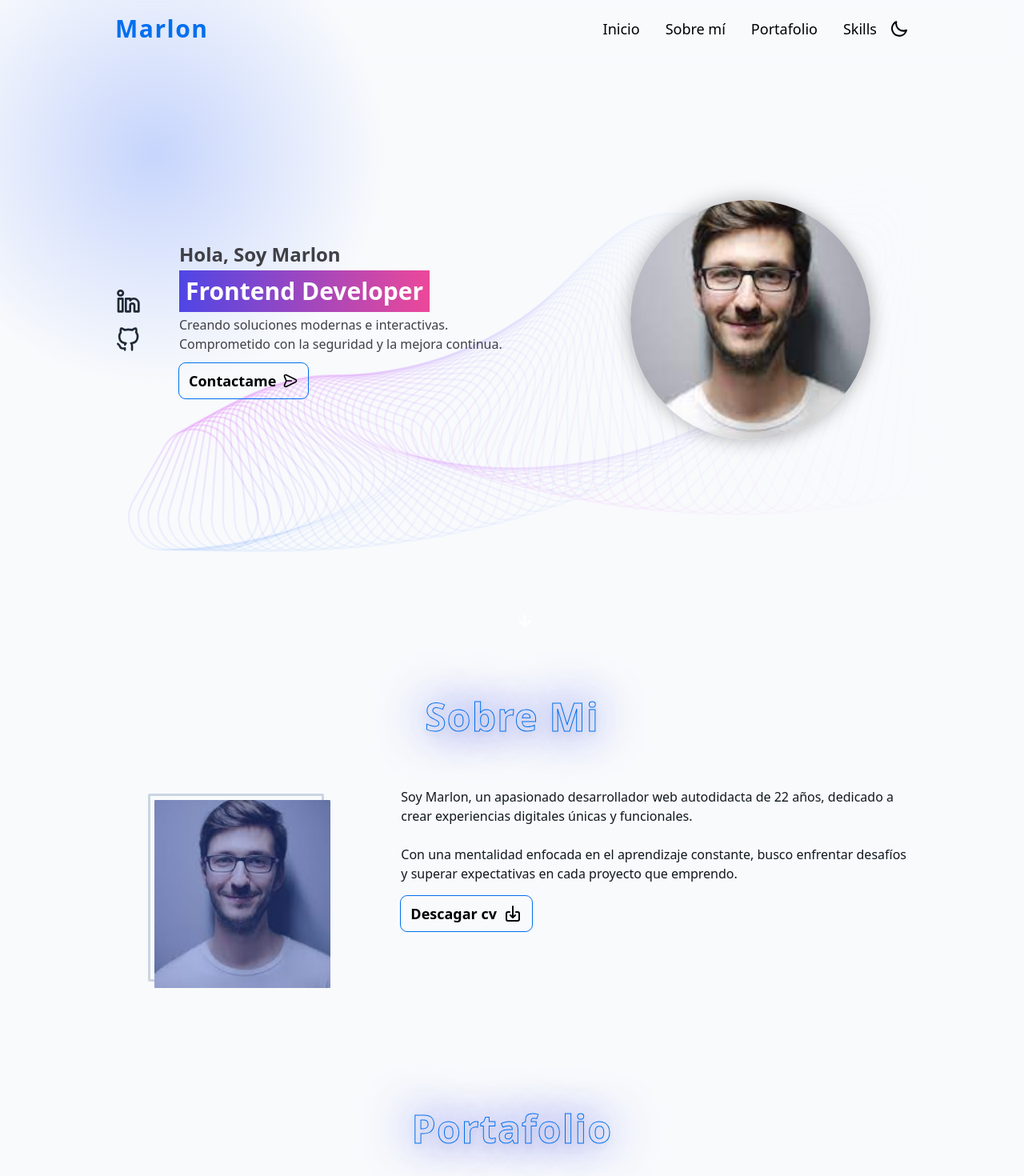
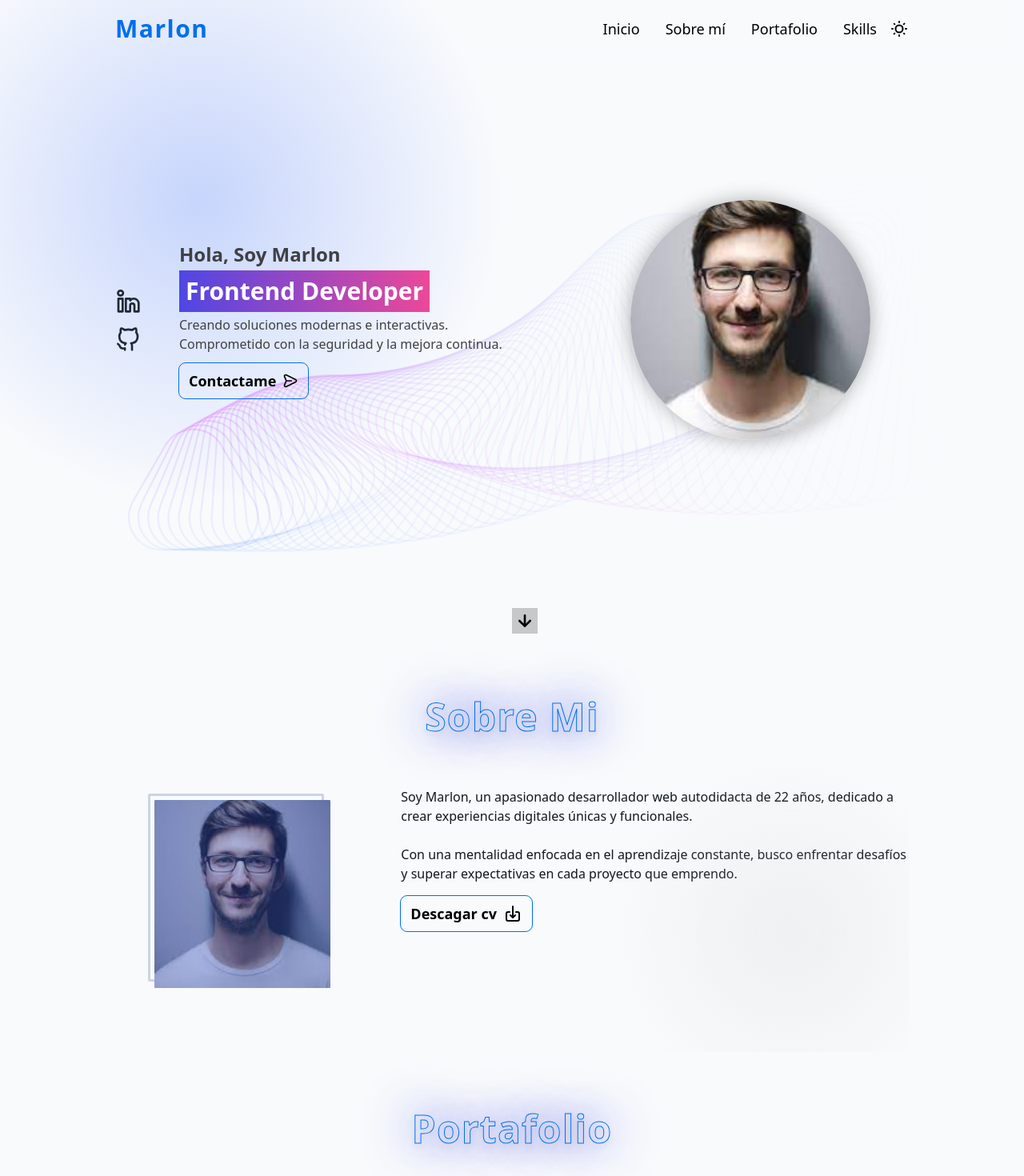
Before and after one commit to M-Suyuc/portafolio, a React (Vite) app: page / in a window 1280 px wide. Shown: the top 1470 px of the page at 80% size. Built offline with nearby package versions, Linux system fonts and the light colour scheme.

Commit message:
change styles

```diff
--- a/src/App.jsx
+++ b/src/App.jsx
@@ -30,7 +30,7 @@ function App() {
   return (
     <>
       <header
-        className={`fixed bottom-0 left-0 z-40 w-full gap-x-4 bg-white md:bottom-[initial] md:top-0  ${
+        className={`fixed bottom-0 left-0 z-40 w-full gap-x-4 md:bottom-[initial] md:top-0  ${
           isVisible
             ? "dark:bg-black md:bg-white md:dark:text-white"
             : "border-t border-solid border-white/10 dark:bg-black dark:text-slate-200 md:border-none md:bg-opacity-0 md:backdrop-blur-[4px] md:dark:bg-transparent "
@@ -41,7 +41,7 @@ function App() {
       </header>
       <main className="relative w-full overflow-hidden bg-slate-50 dark:bg-black">
         {/* circulo azul del inicio */}
-        <div className="absolute left-0 top-0 z-0 h-96 w-96 scale-150 rounded-full bg-blue-gradient-radial opacity-20" />
+        <div className="absolute left-0 top-0 z-0 h-[500px] w-[500px] scale-150 rounded-full bg-blue-gradient-radial opacity-20" />
 
         <div
           style={{ backgroundImage: `url(${pattern})` }}
--- a/src/componets/AboutMe.jsx
+++ b/src/componets/AboutMe.jsx
@@ -3,7 +3,10 @@ import profile from "../assets/img-profile.jpg";
 
 function AboutMe() {
   return (
-    <section id="about" className="relative pb-16 pt-8 md:pt-[4.5rem]">
+    <section
+      id="about"
+      className="relative overflow-hidden pb-16 pt-8 md:pt-[4.5rem]"
+    >
       <h3 className="title-section">Sobre Mi</h3>
       <div className="grid-cols-[.5fr 3fr] grid justify-center gap-4  md:grid-cols-[1fr,2fr] md:gap-10">
         <div className="order-1 flex flex-col gap-4">
@@ -30,6 +33,7 @@ function AboutMe() {
           <div className="content[''] absolute inset-0 -left-2 -top-2 z-10 h-[100%] w-[100%] rounded-sm border-[3px] border-slate-300 dark:border-[#006fee]" />
         </div>
       </div>
+      <div className="bg-green-gradient-radial absolute bottom-0 right-0 z-0 h-[300px] w-[300px] scale-150 rounded-full opacity-20 -hue-rotate-30" />
     </section>
   );
 }
--- a/src/componets/HeaderMain.jsx
+++ b/src/componets/HeaderMain.jsx
@@ -60,7 +60,7 @@ function HeaderMain() {
       <a
         href="#about"
         aria-label="scrool"
-        className="absolute bottom-0 left-[50%] right-[50%] hidden h-8 w-8 animate-bounce bg-white/10 fill-white/90 md:inline"
+        className="absolute bottom-0 left-[50%] right-[50%] hidden h-8 w-8 animate-bounce bg-black/20 fill-black dark:bg-white/10 dark:fill-white/50 md:inline "
       >
         <ArrowDown />
       </a>
--- a/src/componets/Navbar.jsx
+++ b/src/componets/Navbar.jsx
@@ -110,7 +110,7 @@ function Navbar({ isVisible }) {
               isVisible && "dark:fill-black"
             }`}
           >
-            {darkMode ? <Sun /> : <Moon />}
+            {darkMode ? <Moon /> : <Sun />}
           </div>
           <div
             onClick={toggleMenu}
--- a/src/componets/Skills.jsx
+++ b/src/componets/Skills.jsx
@@ -43,7 +43,7 @@ function Skills() {
   ];
   return (
     <section id="skills" className="pb-16 pt-8 md:pt-[4.5rem]">
-      s<h3 className="title-section pb-4">Tecnologías que uso</h3>
+      <h3 className="title-section pb-4">Tecnologías que uso</h3>
       <div className="grid grid-cols-2 gap-6 sm:grid-cols-3 md:grid-cols-4 lg:grid-cols-5">
         {LogosSkills.map((logo, i) => (
           <div
```
